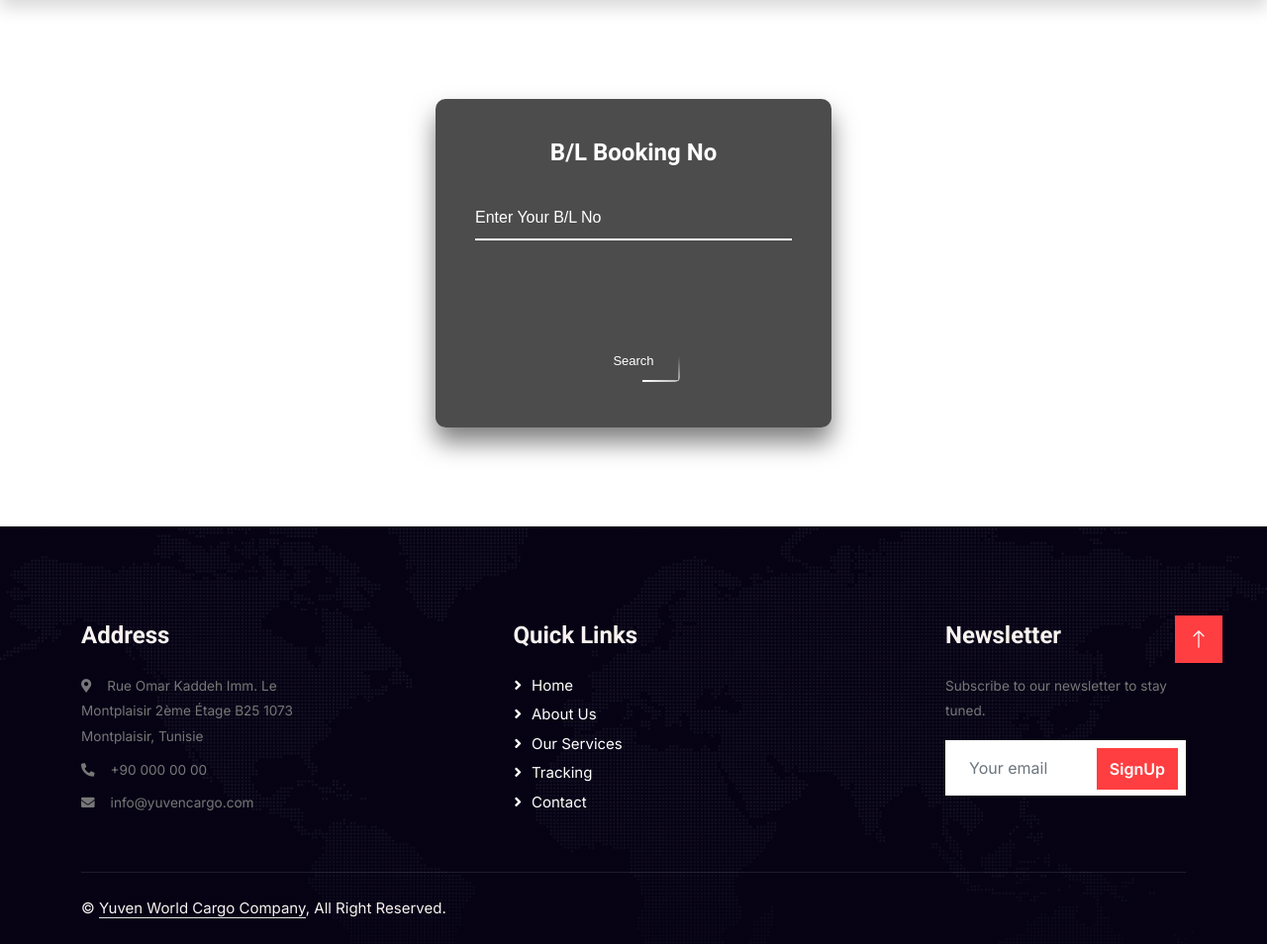
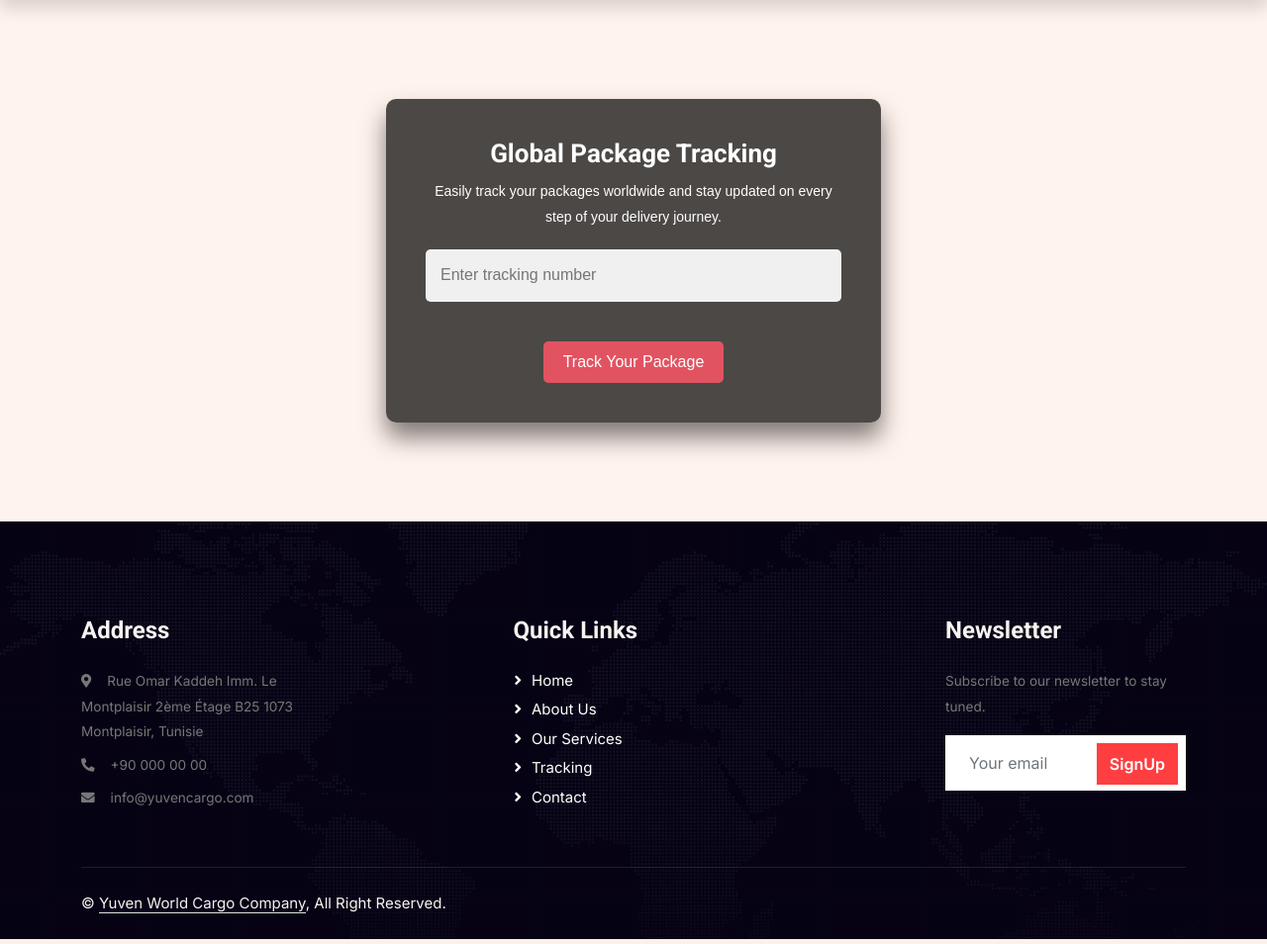
Before and after one commit to ardaozyildirim/yuvencargo, a PHP site: page /tracking.php in a window 1280 px wide. Shown: the part 85-1039 px from the top of the page at 99% size. Run offline with PHP 8.4, Linux system fonts and the light colour scheme; some libraries are stand-ins or nearby versions.

Commit message:
changed tracking page

```diff
--- a/tracking.php
+++ b/tracking.php
@@ -86,44 +86,38 @@ icon: "warning",});
 
 ?>
 
+
+
 <!-- MAIN -->
 <main role="main">
 <!-- Content -->
 <div class="container">
 
     <div class="login-box">
-        <h2 class="blbookingno">B/L Booking No</h2>
+        <h2 class="blbookingno">Global Package Tracking</h2>
+        <p style="color: #ffffff; font-size: 14px; margin-bottom: 20px;">Easily track your packages worldwide and stay updated on every step of your delivery journey.</p>
         <form method="POST" action="TrackingFormHandler.php">
             <div class="user-box">
-                <input type="text" name="trackingCode" required="">
-                <label>Enter Your B/L No</label>
+                <input type="text" name="trackingCode" required="" placeholder="Enter tracking number">
             </div>
             <a class="aclass">
                 <span></span>
                 <span></span>
                 <span></span>
                 <span></span>
-                <button style="background: none; border: none; font-size: 13px; color: white;">Search</button>
+                <button style="background: #e15361; border: none; font-size: 16px; color: white; padding: 10px 20px; border-radius: 5px;">Track Your Package</button>
             </a>
         </form>
     </div>
 </div>
 
-    <!-- PAGE CONTENT ENDING -->
-   <!-- Back to Top -->
-   <a href="#" class="btn btn-lg btn-primary btn-lg-square rounded-0 back-to-top"><i class="bi bi-arrow-up"></i></a>
-
-    <?php include 'footer.php' ?>
-
-    <script type="text/javascript" src="./tracking_files/responsee.js"></script>
-<script type="text/javascript" src="./tracking_files/owl.carousel.js"></script>
-<script type="text/javascript" src="./tracking_files/template-scripts.js"></script>
-
 
 <style>
-/* Login Box Container */
+    body {
+        background-color: rgba(255, 85, 0, 0.07);
+}
 .login-box {
-    width: 400px;
+    width: 500px;
     padding: 40px;
     position: relative;
     margin: 100px auto;
@@ -135,172 +129,46 @@ icon: "warning",});
     font-family: 'Arial', sans-serif;
 }
 
-/* Title Styling */
 .blbookingno {
-    margin: 0 0 30px;
+    margin: 0 0 10px;
     padding: 0;
-    font-size: 24px;
+    font-size: 26px;
     color: #fff;
 }
 
-/* Input Field Styling */
 .user-box {
     position: relative;
-    margin-bottom: 30px;
+    margin-bottom: 20px;
 }
 
 .user-box input {
     width: 100%;
-    padding: 10px 0;
+    padding: 15px;
     font-size: 16px;
-    color: #fff;
-    margin-bottom: 30px;
+    color: #333;
     border: none;
-    border-bottom: 2px solid #fff;
-    outline: none;
-    background: transparent;
+    border-radius: 5px;
+    background-color: #f0f0f0;
 }
 
-/* Label Styling */
-.user-box label {
-    position: absolute;
-    top: 0;
-    left: 0;
-    padding: 10px 0;
+.aclass {
+    display: inline-block;
+    background-color: transparent;
+    color: #e15361;
     font-size: 16px;
-    color: #fff;
-    pointer-events: none;
-    transition: 0.5s;
+    margin-top: 20px;
 }
 
-/* On Focus Label Effect */
-.user-box input:focus~label,
-.user-box input:valid~label {
-    top: -20px;
-    left: 0;
-    color: #03e9f4;
-    font-size: 12px;
-}
-
-/* Button Styling */
-.aclass {
-    position: relative;
-    display: inline-block;
-    padding: 10px 20px;
-    color: #f83c44;
-    font-size: 16px;
-    text-transform: uppercase;
-    text-decoration: none;
-    letter-spacing: 4px;
-    overflow: hidden;
-    transition: 0.5s;
-    margin-top: 40px;
-    border-radius: 5px;
-}
-
-.aclass:hover {
-    background: #f83c44;
-    color: #f83c44;
-    border-radius: 5px;
-    box-shadow: 0 0 5px #fff, 0 0 25px #fff, 0 0 50px #fff, 0 0 100px #fff;
-}
-
-/* Button Animations */
-.aclass span {
-    position: absolute;
-    display: block;
-}
-
-.aclass span:nth-child(1) {
-    top: 0;
-    left: -100%;
-    width: 100%;
-    height: 2px;
-    background: linear-gradient(90deg, transparent, #fff);
-    animation: btn-anim1 1s linear infinite;
-}
-
-@keyframes btn-anim1 {
-    0% {
-        left: -100%;
-    }
-
-    50%,
-    100% {
-        left: 100%;
-    }
-}
-
-.aclass span:nth-child(2) {
-    top: -100%;
-    right: 0;
-    width: 2px;
-    height: 100%;
-    background: linear-gradient(180deg, transparent, #fff);
-    animation: btn-anim2 1s linear infinite;
-    animation-delay: 0.25s;
-}
-
-@keyframes btn-anim2 {
-    0% {
-        top: -100%;
-    }
-
-    50%,
-    100% {
-        top: 100%;
-    }
-}
-
-.aclass span:nth-child(3) {
-    bottom: 0;
-    right: -100%;
-    width: 100%;
-    height: 2px;
-    background: linear-gradient(270deg, transparent, #fff);
-    animation: btn-anim3 1s linear infinite;
-    animation-delay: 0.5s;
-}
-
-@keyframes btn-anim3 {
-    0% {
-        right: -100%;
-    }
-
-    50%,
-    100% {
-        right: 100%;
-    }
-}
-
-.aclass span:nth-child(4) {
-    bottom: -100%;
-    left: 0;
-    width: 2px;
-    height: 100%;
-    background: linear-gradient(360deg, transparent, #fff);
-    animation: btn-anim4 1s linear infinite;
-    animation-delay: 0.75s;
-}
-
-@keyframes btn-anim4 {
-    0% {
-        bottom: -100%;
-    }
-
-    50%,
-    100% {
-        bottom: 100%;
-    }
-}
-
-/* Search Button Styling */
 button {
     background: none;
     border: none;
     font-size: 16px;
     color: white;
     cursor: pointer;
+    padding: 10px 20px;
+    background-color: #e15361;
+    border-radius: 5px;
 }
+</style>
 
-</style>
+<?php include 'footer.php' ?>
```
